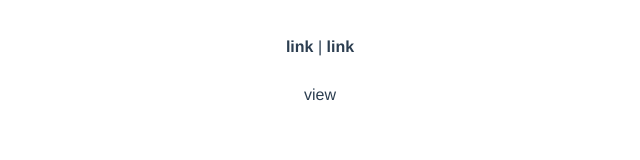
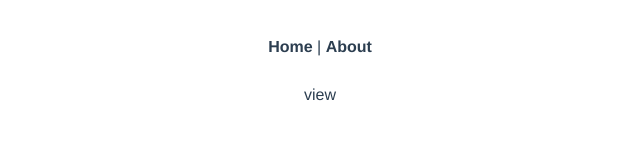
Before and after one commit to rhythm022/jiangjj-frontend-studybook, a Vue app in the folder week01-vue-router/src/hello-world/: page / in a window 1280 px wide. Shown: the top 160 px of the page, without its empty margins (320-960 px from the left). Built offline with nearby package versions, Linux system fonts and the light colour scheme.

Commit message:
m3-$slots

```diff
--- a/week01-vue-router/src/hello-world/src/j-router/index.js
+++ b/week01-vue-router/src/hello-world/src/j-router/index.js
@@ -18,7 +18,7 @@ VueRouter.install = function(_Vue){
     })
     Vue.component('router-link',{
         render(h){
-            return h('a','link')
+            return h('a',this.$slots.default)
         }
     })
 }
```
